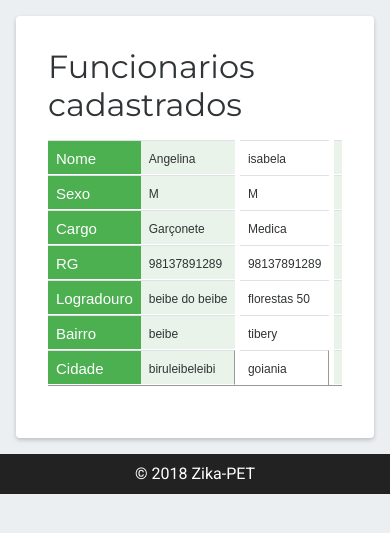
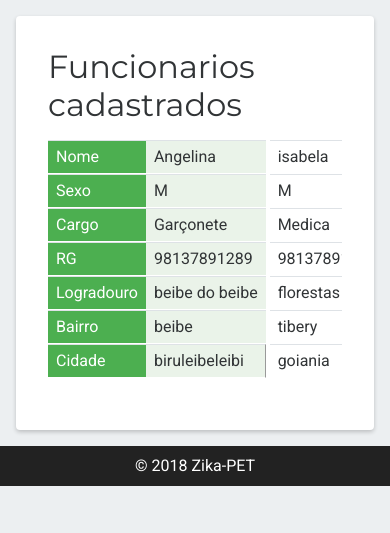
Before and after one commit to matheuspr96/Clinica-Veterinaria-Web_PPI, a PHP site: page /funcionalidades.html in a window 390 px wide. Shown: the part 290-823 px from the top of the page. Run offline with PHP 8.4, Linux system fonts and the light colour scheme; some libraries are stand-ins or nearby versions; some web fonts are replaced.

Commit message:
Padronizando código da tabela

```diff
--- a/styles/funcionalidades.css
+++ b/styles/funcionalidades.css
@@ -250,23 +250,20 @@ table {
 	background-color: transparent;
 	border-collapse: collapse;
 	border-spacing: 0;
-    font-family: arial;
 }
 
 .table {
-    border-bottom: #999999 solid 1px;
+	border-bottom: 1px sloid #999999;
 	width: 100%;
-    margin-bottom: 20px;
+	margin-bottom: 1.25rem;
 }
 
 .table th,
 .table td {
-    font-size: 12px;
-    padding: 8px;
-    line-height: 20px;
+	padding: 0.5rem;
+	line-height: 1.25rem;
 	text-align: left;
 	vertical-align: middle;
-
 }
 
 .table td:last-child {
@@ -274,26 +271,22 @@ table {
 }
 
 .table thead th {
-    font-weight: normal;
+	font-weight: 400;
 	background-color: #4CAF50;
-    color: #fff;
-	font-size: 15px;
-	border-bottom: 1px solid #ffffff;
+	color: #FFF;
+	font-size: 1rem;
+	border-bottom: 1px solid #FFF;
 }
 
 
 
 .table tbody > tr:nth-child(odd) > td,
 .table tbody > tr:nth-child(odd) > th {
-	background-color: #eaf3e9;
-	border-bottom: 1px solid #ffffff;
+	background-color: #EAF3E9;
+	border-bottom: 1px solid #FFF;
 }
 
-
-/* Small Sizes  referencia https://www.felipefialho.com/blog/2013/tutorial-tabela-responsiva */
 @media (max-width: 767px) {
-
-  /*  Tabela responsiva*/
 	.table__responsive {
 		display: block;
 		position: relative;
@@ -309,7 +302,8 @@ table {
 	}
 	.table__responsive td,
 	.table__responsive th {
-    height: 35px;
+		height: 2.125rem;
+		line-height: 1rem;
 	}
 
 	.table__responsive thead {
@@ -320,8 +314,8 @@ table {
 		width: auto;
 		position: relative;
 		overflow-x: auto;
+		white-space: nowrap;
 		-webkit-overflow-scrolling: touch;
-    white-space: nowrap;
 	}
 
 	.table__responsive tbody tr {
@@ -329,7 +323,7 @@ table {
 	}
 
 	.table td:last-child {
-	 border-right: #999999 solid 1px;
+		border-right: 1px solid #999999;
 	}
 }
 
```
Lines whose indentation alone changed are shown as unchanged.
